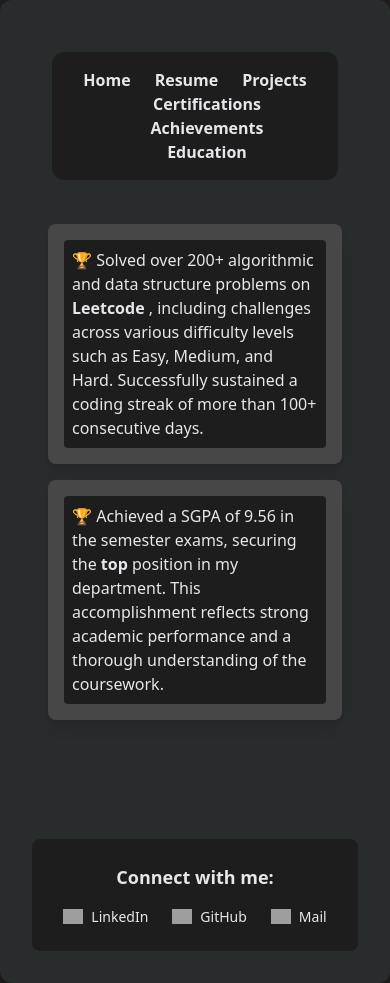
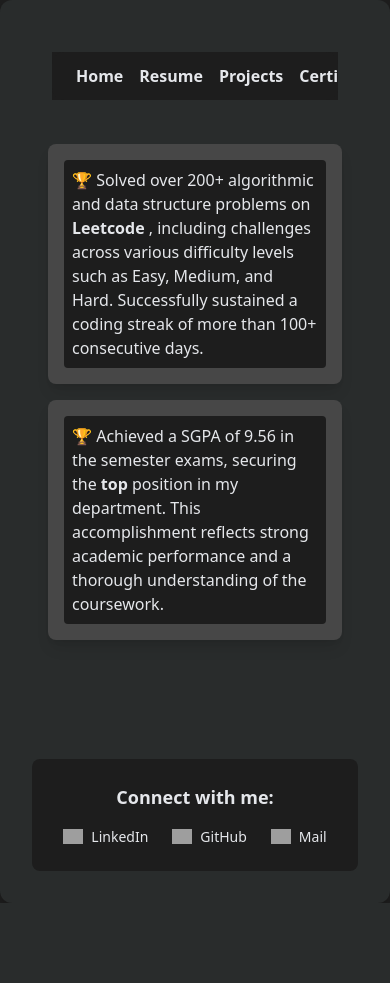
Before and after one commit to vaibhav096/vaibhav096.github.io, a Django app: page /achievements/ in a window 390 px wide. After the commit the page ends 903 px from the top, so only its background shows below. Run offline with Django 5.2, Linux system fonts and the light colour scheme; data comes from the database, SQL or seed files in the repository; some libraries are stand-ins or nearby versions; grey boxes are pictures that could not be loaded.

Commit message:
make pages responsive

```diff
--- a/portfolio/templates/base.html
+++ b/portfolio/templates/base.html
@@ -6,14 +6,14 @@
     <meta name="viewport" content="width=device-width, initial-scale=1.0">
     <title>{% block title %}Portfolio{% endblock %}</title>
 
-    <!-- <script src="https://kit.fontawesome.com/a076d05399.js"></script> -->
     <script src="https://cdn.tailwindcss.com"></script>
 </head>
 
 <body class="bg-[#1d1d1d] text-gray-200 font-sans flex justify-center items-center min-h-screen">
-    <div class="bg-[#47525249] max-w-3xl mx-auto rounded-xl shadow-lg p-8 w-full"> <!-- Added w-full for responsiveness -->
+    <div class="bg-[#47525249] max-w-3xl mx-auto rounded-xl shadow-lg p-8 w-full">
         <nav class="p-5 rounded-2xl mb-6">
-            <ul class="flex flex-wrap justify-center space-x-6 bg-[#1d1d1d] py-4 px-6 rounded-xl">
+            <div class="overflow-x-auto scrollbar-thin scrollbar-thumb-gray-600 scrollbar-track-gray-800 bg-[#1d1d1d]"> <!-- Adjusted bg color -->
+                <ul class="flex justify-start space-x-4 py-3 px-6 rounded-xl whitespace-nowrap bg-[#1d1d1d]"> <!-- Added bg color to ul -->
                     <li><a href="{% url 'home' %}" class="text-gray-200 hover:text-green-500 font-bold">Home</a></li>
                     <li><a href="{% url 'resume' %}" class="text-gray-200 hover:text-green-500 font-bold">Resume</a></li>
                     <li><a href="{% url 'projects' %}" class="text-gray-200 hover:text-green-500 font-bold">Projects</a></li>
@@ -21,6 +21,7 @@
                     <li><a href="{% url 'achievements' %}" class="text-gray-200 hover:text-green-500 font-bold">Achievements</a></li>
                     <li><a href="{% url 'education' %}" class="text-gray-200 hover:text-green-500 font-bold">Education</a></li>
                 </ul>
+            </div>
         </nav>
 
         <div class="main-content">
```
Lines whose indentation alone changed are shown as unchanged.
